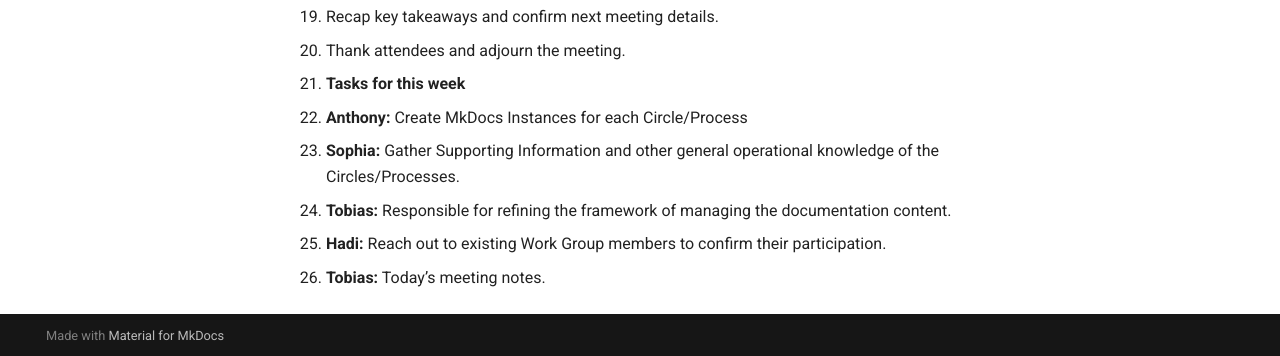
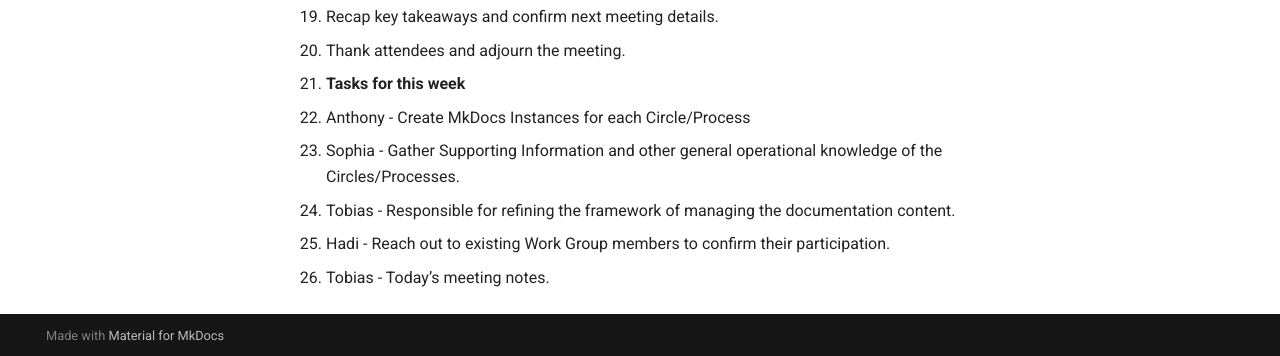
Before and after one commit to aitrenches/test-repo, an MkDocs documentation site: the page built from docs/28th-jan-agenda.md, in a window 1280 px wide and 900 px high, scrolled down 716 px. Shown: the part 541-897 px from the top of the window. Built offline with MkDocs 1.6.1 and Material for MkDocs 9.7.7, drawn with Linux system fonts in a browser that asks for light colours; comment, search, counter and statistics services are not loaded.

```diff
--- a/docs/28th-jan-agenda.md
+++ b/docs/28th-jan-agenda.md
@@ -36,8 +36,8 @@
    - Thank attendees and adjourn the meeting.
 
 6. **Tasks for this week**
-   - **Anthony:** Create MkDocs Instances for each Circle/Process
-   - **Sophia:** Gather Supporting Information and other general operational knowledge of the Circles/Processes.
-   - **Tobias:** Responsible for refining the framework of managing the documentation content.
-   - **Hadi:** Reach out to existing Work Group members to confirm their participation.
-   - **Tobias:** Today’s meeting notes.
+   - Anthony - Create MkDocs Instances for each Circle/Process
+   - Sophia - Gather Supporting Information and other general operational knowledge of the Circles/Processes.
+   - Tobias - Responsible for refining the framework of managing the documentation content.
+   - Hadi - Reach out to existing Work Group members to confirm their participation.
+   - Tobias - Today’s meeting notes.
```
